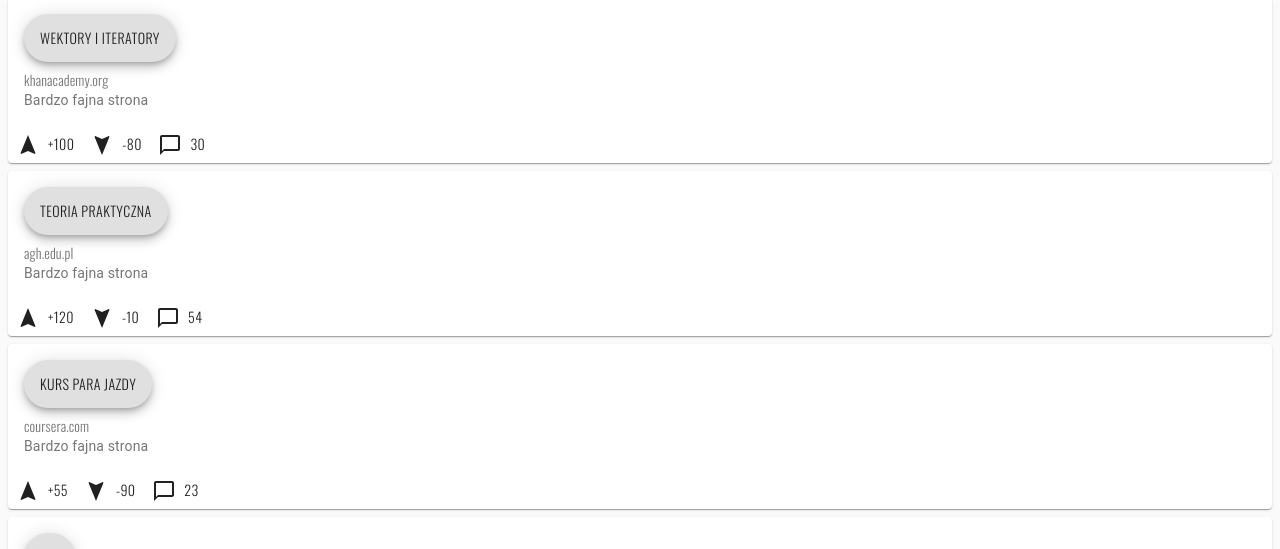
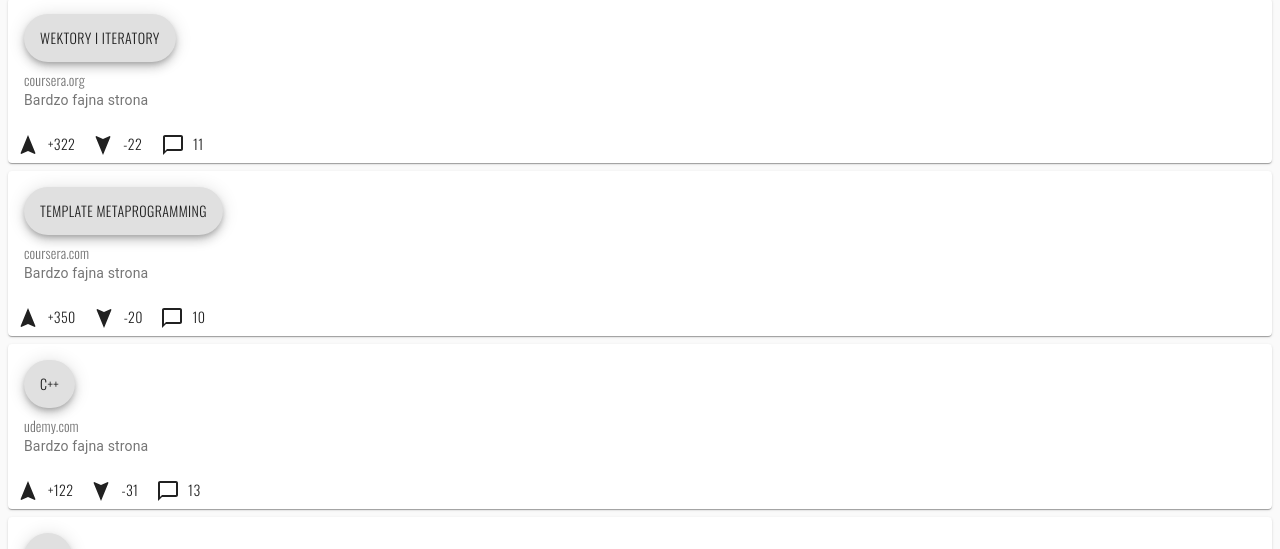
Before and after one commit to wujekstaszek/BITEHack2021WaleczneKaszkiety, a React (Create React App) app in the folder client/: page / in a window 1280 px wide. Shown: the part 210-759 px from the top of the page. Built offline with nearby package versions, Linux system fonts and the light colour scheme.

Commit message:
mock linkBox objects

```diff
--- a/client/src/App.js
+++ b/client/src/App.js
@@ -6,16 +6,50 @@ import Topbar from './components/Topbar';
 import Feed from './pages/Feed';
 
 function App() {
+    let items = [
+    {
+        title: "Wektory i iteratory",
+        description: "Bardzo fajna strona",
+        link : "https://coursera.org",
+        upvotes : 322,
+        downvotes : -22,
+        nComments : 11
+    },
+    {
+        title : "Template metaprogramming",
+        description : "Bardzo fajna strona",
+        link : "https://coursera.com",
+        upvotes : 350,
+        downvotes : -20,
+        nComments : 10
+    },
+    {
+        title : "C++",
+        description : "Bardzo fajna strona",
+        link : "https://udemy.com",
+        upvotes : 122,
+        downvotes : -31,
+        nComments : 13
+    },
+    {
+        title : "C--",
+        description : "Bardzo fajna strona",
+        link : "https://youtube.com",
+        upvotes : 212,
+        downvotes : -10,
+        nComments : 14
+    },
+  ]
+
   return (
     <div className="App">
       <Topbar />
       <Navbar />
       <Switch></Switch>
-      <LinkBox upvotes={100} downvotes={-80} link={"https://khanacademy.org"} title={"Wektory i iteratory"} description={"Bardzo fajna strona"} nComments={30}          />
-      <LinkBox upvotes={120} downvotes={-10} link={"https://agh.edu.pl"}      title={"Teoria praktyczna"} description={"Bardzo fajna strona"} nComments={54}     />
-      <LinkBox upvotes={55} downvotes={-90} link={"https://coursera.com"}     title={"Kurs para jazdy"} description={"Bardzo fajna strona"} nComments={23}     />
-      <LinkBox upvotes={152} downvotes={-20} link={"https://udemy.com"}       title={"C++"} description={"Bardzo fajna strona"} nComments={13}   />
-      <LinkBox upvotes={212} downvotes={-10} link={"https://youtube.com"}     title={"C--"} description={"Bardzo fajna strona"} nComments={14}     />
+      {items.map((item, index) =>
+      {
+          return <LinkBox {...item}></LinkBox>
+      })}
       <Switch>
         <Route to="/" component={Feed} />
       </Switch>
```
